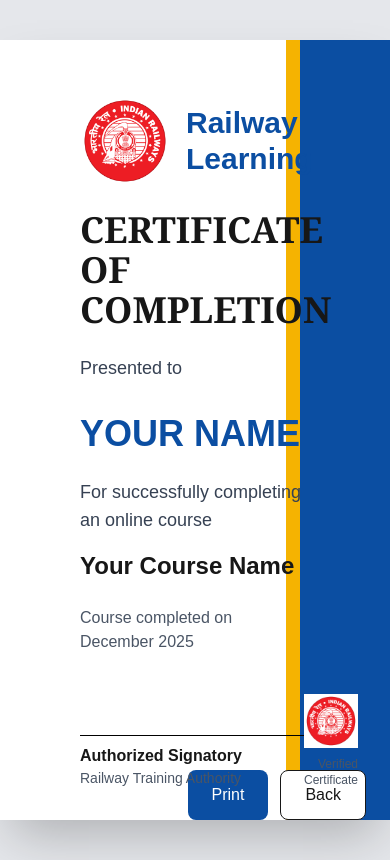
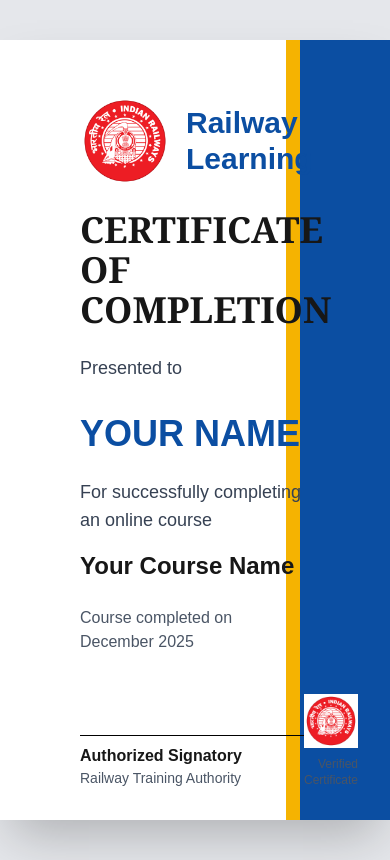
Before and after one commit to Gokulprakash2005/Railway-Course-Portal, a Next.js app: page /certificate in a window 390 px wide. Built offline with nearby package versions, Linux system fonts and the light colour scheme.

Commit message:
responsive added

```diff
--- a/app/certificate/page.tsx
+++ b/app/certificate/page.tsx
@@ -93,21 +93,7 @@
         </div>
       </div>
 
-      {/* ACTIONS */}
-      <div className="fixed bottom-6 right-6 print:hidden flex gap-3">
-        <button
-          onClick={() => window.print()}
-          className="bg-[#0b4ea2] text-white px-6 py-3 rounded-lg"
-        >
-          Print
-        </button>
 
-        <Link href="/dashboard">
-          <button className="border px-6 py-3 rounded-lg bg-white">
-            Back
-          </button>
-        </Link>
-      </div>
     </div>
   )
 }
--- a/app/dashboard/page.tsx
+++ b/app/dashboard/page.tsx
@@ -135,7 +135,7 @@
         <div className="max-w-7xl mx-auto px-4 sm:px-6">
           <div className="mb-6 sm:mb-8">
             <h1 className="text-2xl sm:text-3xl font-bold mb-2">Welcome back, {user?.name}!</h1>
-            <p className="text-gray-600">Continue your learning journey</p>
+            <p className="text-gray-800">Continue your learning journey</p>
           </div>
 
           <div className="grid grid-cols-1 lg:grid-cols-3 gap-6 lg:gap-8">
@@ -145,8 +145,8 @@
                 {courses.length === 0 ? (
                   <div className="bg-white rounded-lg p-6 text-center">
                     <div className="text-gray-400 text-4xl mb-4">📚</div>
-                    <h3 className="text-lg font-semibold text-gray-700 mb-2">No Enrolled Courses</h3>
-                    <p className="text-gray-500 mb-4">Start your learning journey by enrolling in courses</p>
+                    <h3 className="text-lg font-semibold text-gray-900 mb-2">No Enrolled Courses</h3>
+                    <p className="text-gray-800 mb-4">Start your learning journey by enrolling in courses</p>
                     <Link href="/courses">
                       <button className="bg-blue-600 text-white px-6 py-2 rounded-lg hover:bg-blue-700">
                         Browse Courses
@@ -167,7 +167,7 @@
                             </span>
                           )}
                         </div>
-                        <p className="text-xs sm:text-sm text-gray-600">by {course.instructor}</p>
+                        <p className="text-xs sm:text-sm text-gray-800">by {course.instructor}</p>
                         <div className="mt-2">
                           <div className="flex justify-between text-xs sm:text-sm mb-1">
                             <span>Progress</span>
--- a/app/login/page.tsx
+++ b/app/login/page.tsx
@@ -88,7 +88,7 @@
           <div className="bg-white rounded-2xl shadow-xl p-8 border border-gray-100">
             <div className="text-center mb-8">
               <h2 className="text-3xl font-bold text-gray-900 mb-2">Sign In</h2>
-              <p className="text-gray-600">Enter your credentials to access your account</p>
+              <p className="text-gray-800">Enter your credentials to access your account</p>
             </div>
 
             <form onSubmit={handleSubmit} className="space-y-6">
@@ -123,7 +123,7 @@
               <div className="flex items-center justify-between">
                 <label className="flex items-center">
                   <input type="checkbox" className="w-4 h-4 text-orange-400 border-gray-300 rounded focus:ring-orange-400" />
-                  <span className="ml-2 text-sm text-gray-600">Remember me</span>
+                  <span className="ml-2 text-sm text-gray-800">Remember me</span>
                 </label>
                 <a href="#" className="text-sm text-orange-500 hover:text-orange-600 font-medium">
                   Forgot password?
@@ -147,7 +147,7 @@
             </form>
 
             <div className="mt-8 text-center">
-              <p className="text-gray-600">
+              <p className="text-gray-800">
                 Don't have an account?{' '}
                 <Link href="/signup" className="text-orange-500 hover:text-orange-600 font-semibold">
                   Create Account
--- a/app/signup/page.tsx
+++ b/app/signup/page.tsx
@@ -45,7 +45,7 @@
           <div className="bg-white rounded-2xl shadow-xl p-8 border border-gray-100">
             <div className="text-center mb-8">
               <h2 className="text-3xl font-bold text-gray-900 mb-2">Create Account</h2>
-              <p className="text-gray-600">Join thousands of railway professionals</p>
+              <p className="text-gray-800">Join thousands of railway professionals</p>
             </div>
 
             <form onSubmit={handleSubmit} className="space-y-6">
@@ -93,7 +93,7 @@
 
               <div className="flex items-start">
                 <input type="checkbox" required className="w-4 h-4 text-blue-400 border-gray-300 rounded focus:ring-blue-400 mt-1" />
-                <span className="ml-2 text-sm text-gray-600">
+                <span className="ml-2 text-sm text-gray-800">
                   I agree to the{' '}
                   <a href="#" className="text-blue-500 hover:text-blue-600 font-medium">Terms of Service</a>
                   {' '}and{' '}
@@ -118,7 +118,7 @@
             </form>
 
             <div className="mt-8 text-center">
-              <p className="text-gray-600">
+              <p className="text-gray-800">
                 Already have an account?{' '}
                 <Link href="/login" className="text-blue-500 hover:text-blue-600 font-semibold">
                   Sign In
```
